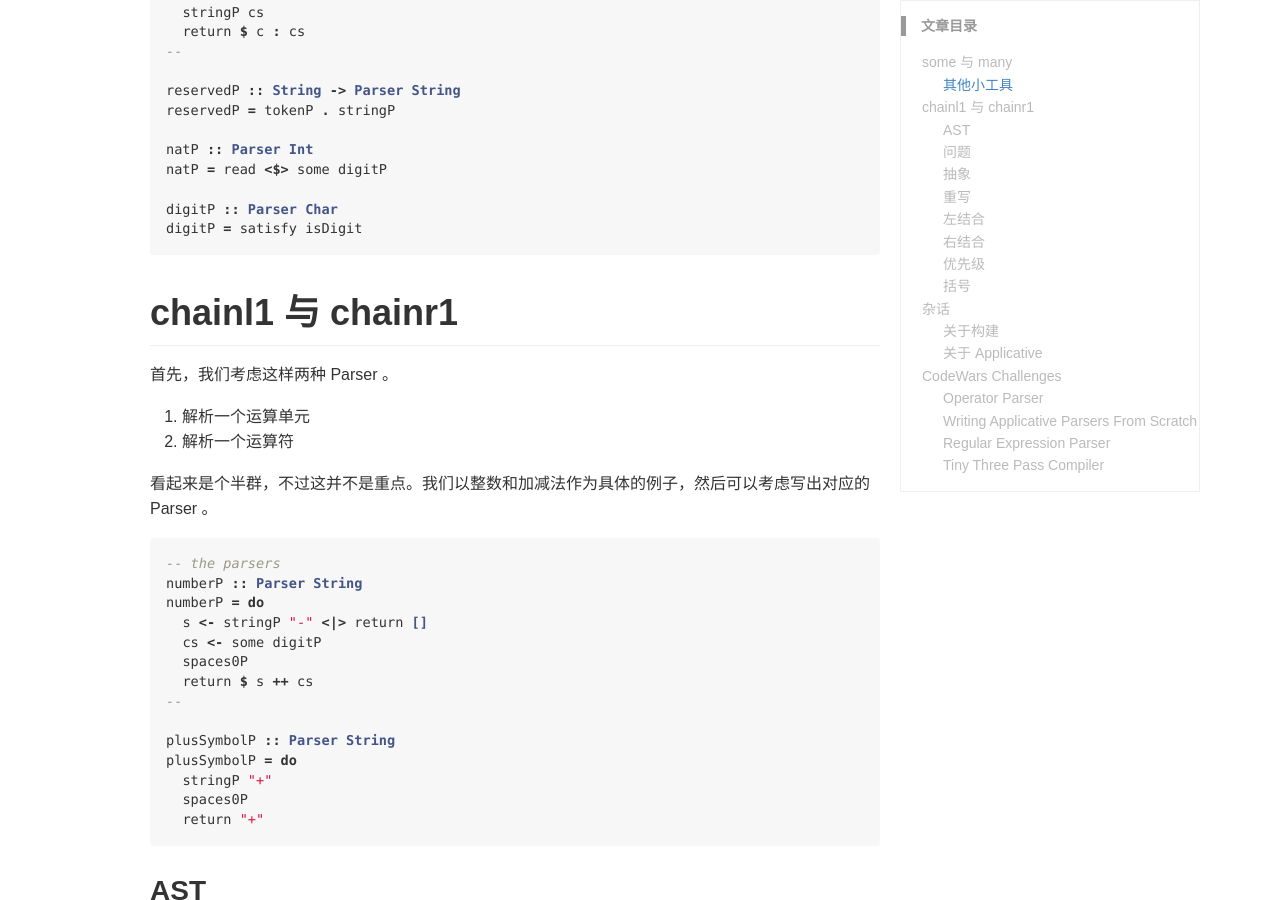
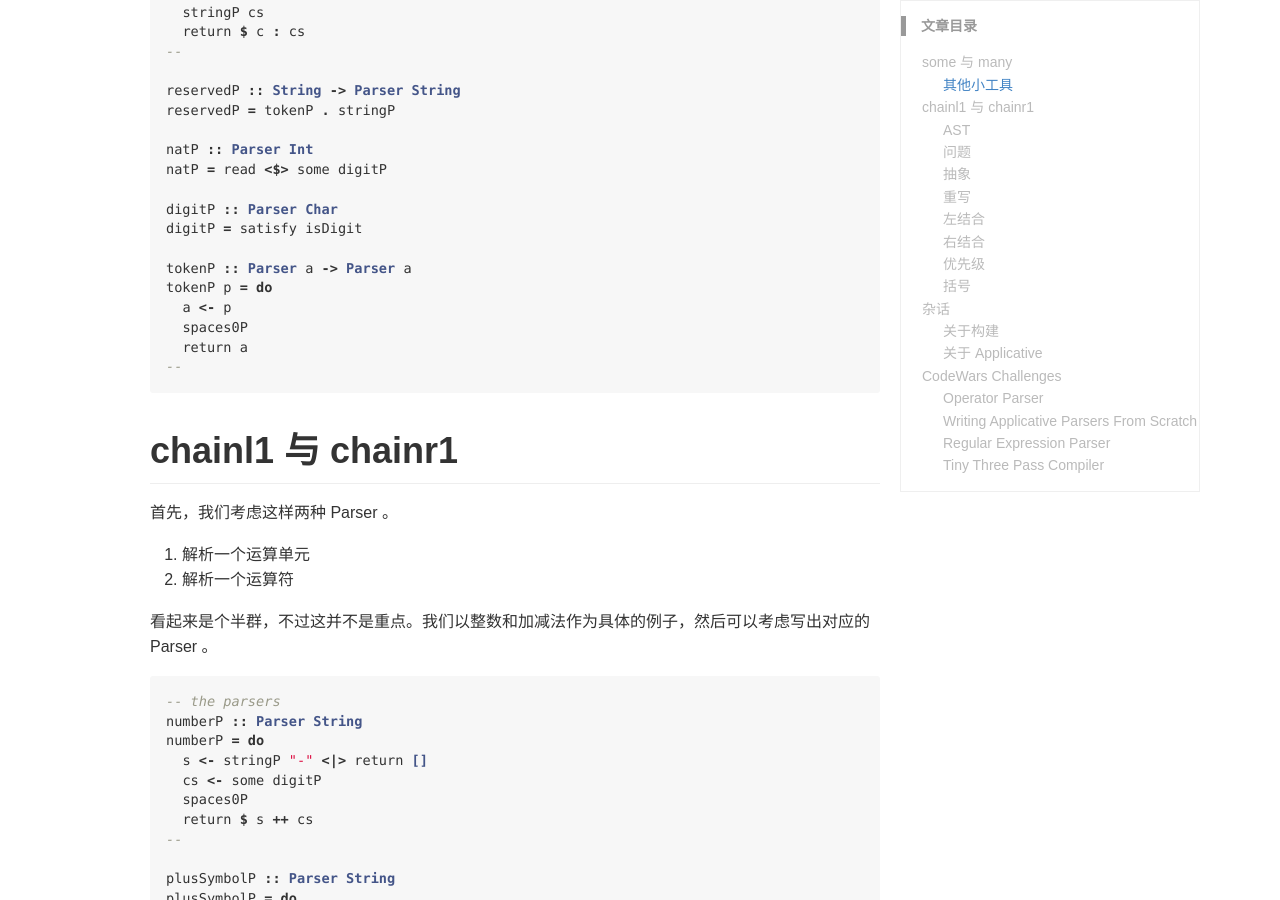
Before and after one commit to anqurvanillapy/ice1000.github.io, a Jekyll site: the page built from _posts/Haskell/2017-7-27-HaskellParsers2.md, in a window 1280 px wide and 900 px high, scrolled down 934 px. Built offline with Jekyll 4.4.1, drawn with Linux system fonts in a browser that asks for light colours; some of the changed text lies outside the part shown.

Commit message:
ice1add-something

````diff
--- a/_posts/Haskell/2017-7-27-HaskellParsers2.md
+++ b/_posts/Haskell/2017-7-27-HaskellParsers2.md
@@ -50,6 +50,13 @@ natP = read <$> some digitP
 
 digitP :: Parser Char
 digitP = satisfy isDigit
+
+tokenP :: Parser a -> Parser a
+tokenP p = do
+  a <- p
+  spaces0P
+  return a
+--
 ```
 
 # chainl1 与 chainr1
````
Also changed, not shown: other parts of _posts/Haskell/2017-7-27-HaskellParsers2.md (+2 -2 lines).
